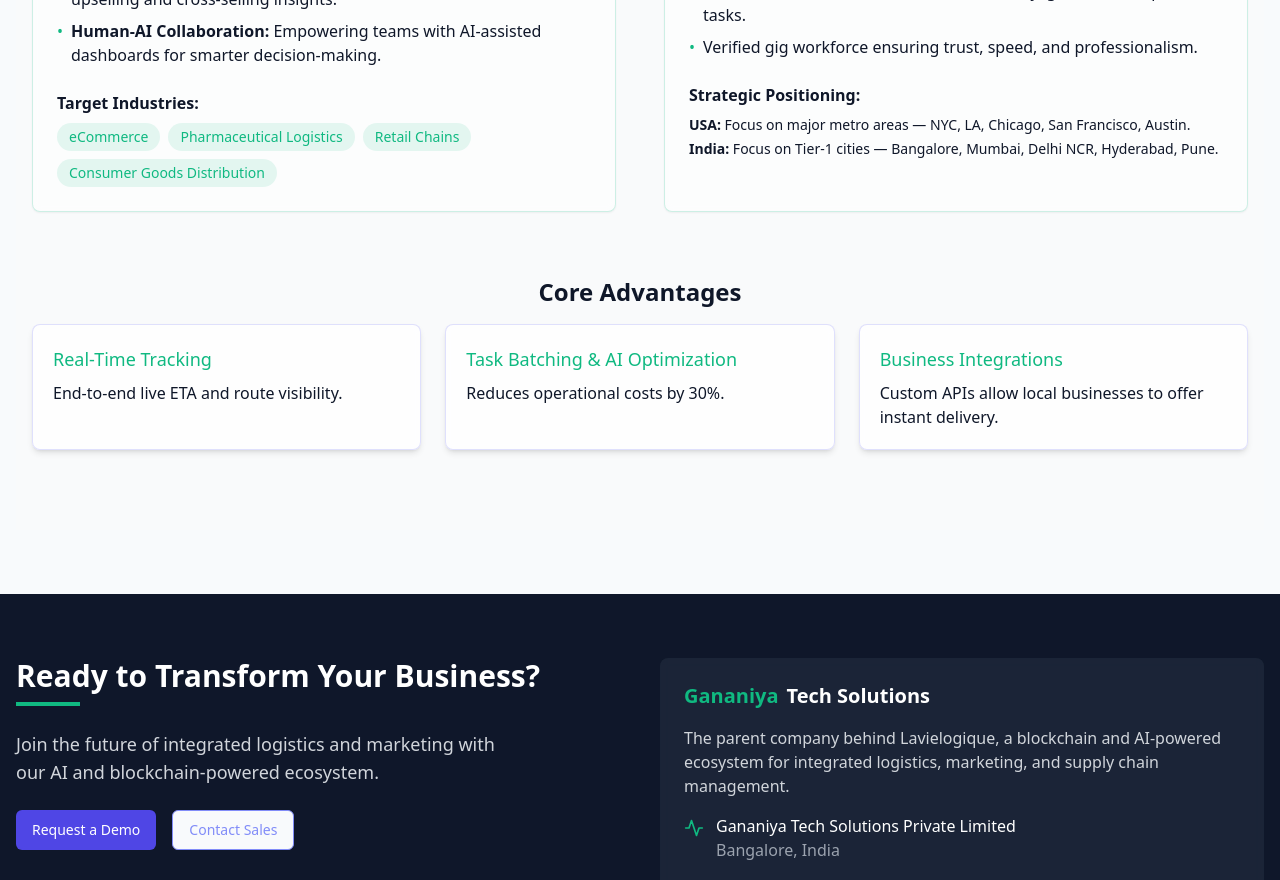
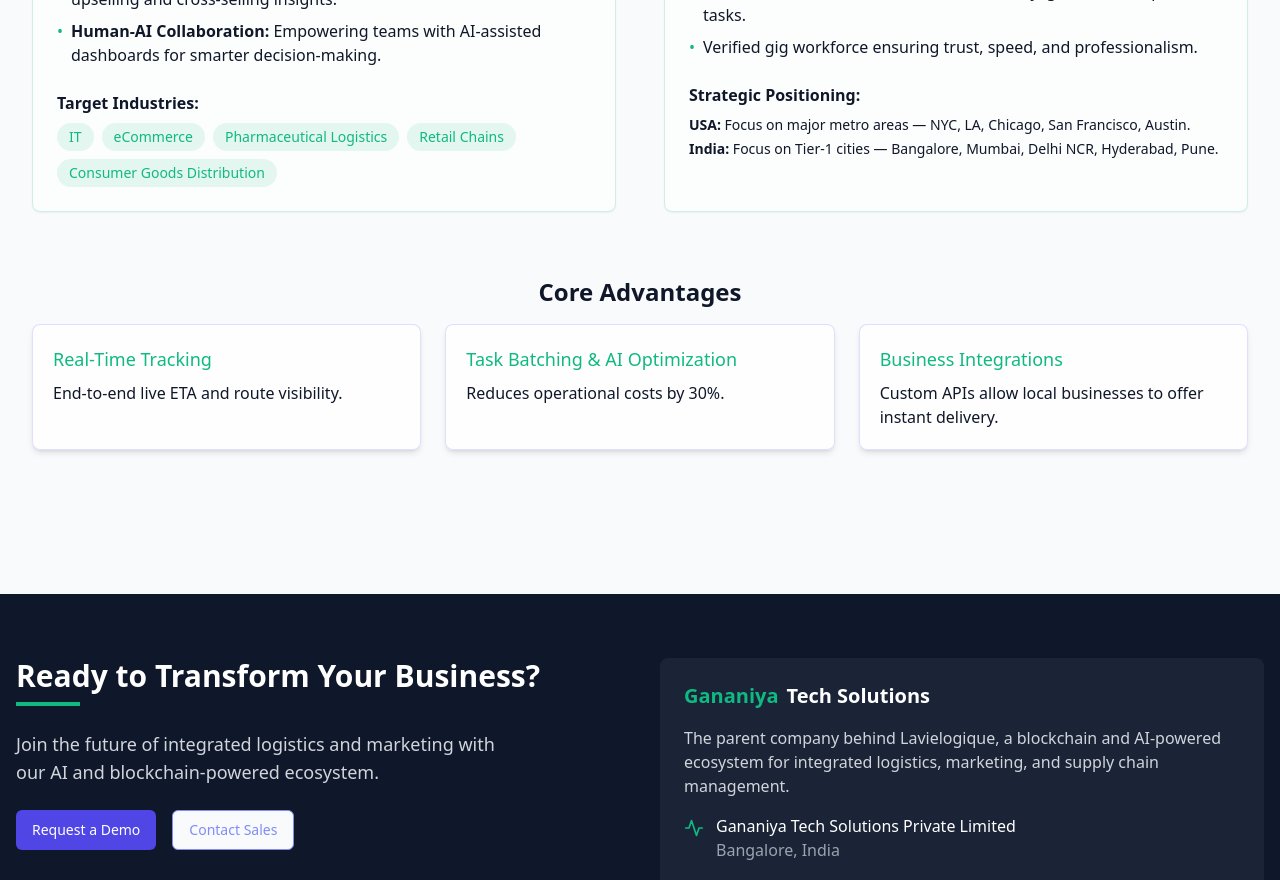
Before and after one commit to Tejaswini1112/gananiya-tech, a React (Vite) app: page /projects in a window 1280 px wide. Shown: the part 1420-2300 px from the top of the page. Built offline with nearby package versions, Linux system fonts and the light colour scheme.

Commit message:
Add IT to target industries in Projects section

```diff
--- a/src/components/ProjectsSection.tsx
+++ b/src/components/ProjectsSection.tsx
@@ -88,6 +88,7 @@
             <CardFooter className="flex flex-col items-start">
               <h4 className="font-semibold mb-2">Target Industries:</h4>
               <div className="flex flex-wrap gap-2">
+                <span className="px-3 py-1 bg-gananiya-teal/10 text-gananiya-teal rounded-full text-sm">IT</span>
                 <span className="px-3 py-1 bg-gananiya-teal/10 text-gananiya-teal rounded-full text-sm">eCommerce</span>
                 <span className="px-3 py-1 bg-gananiya-teal/10 text-gananiya-teal rounded-full text-sm">Pharmaceutical Logistics</span>
                 <span className="px-3 py-1 bg-gananiya-teal/10 text-gananiya-teal rounded-full text-sm">Retail Chains</span>
```
